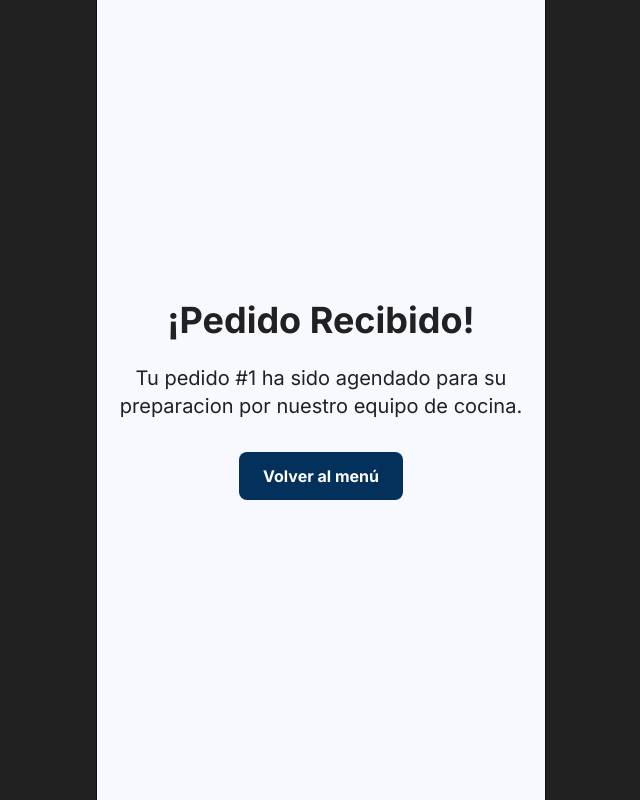
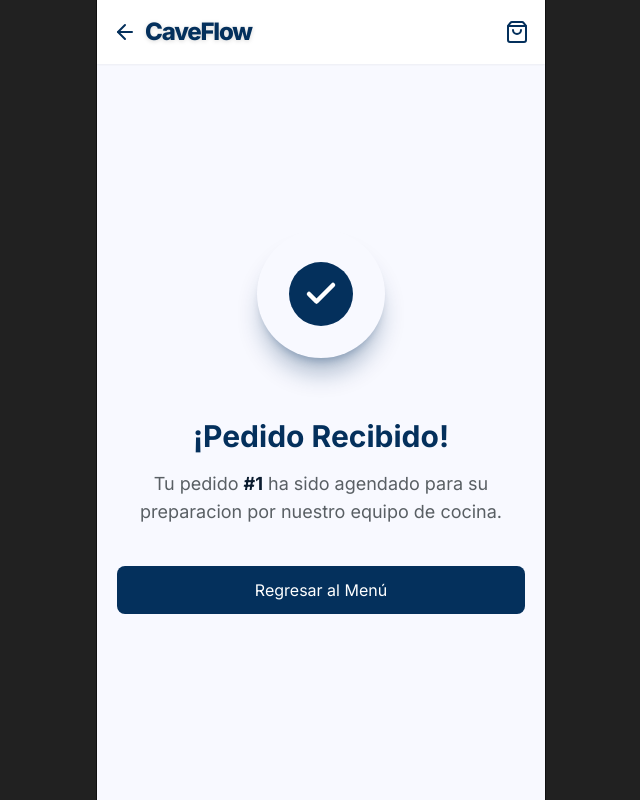
Before and after one commit to juanRCoder/ordering-system, a React (Vite) app in the folder frontend/: page /order-received/1 in a window 1280 px wide. Shown: the whole page, without its empty margins (319-959 px from the left). Built offline with nearby package versions, Linux system fonts and the light colour scheme.

Commit message:
style: add UI for received orders

```diff
--- a/frontend/src/pages/OrderReceived.tsx
+++ b/frontend/src/pages/OrderReceived.tsx
@@ -1,5 +1,8 @@
 import { Link, useParams } from 'react-router-dom';
 import { useCartStore } from '@/stores/cart.store';
+import { TopAppBar } from '@/components/TopAppBar';
+import { CartBadget } from '@/components/cart/CartBadget';
+import { Check } from 'lucide-react';
 
 function OrderReceived() {
   const { orderId } = useParams<{ orderId: string }>();
@@ -10,18 +13,31 @@ function OrderReceived() {
   };
 
   return (
-    <section className="bg-[#F8F9FF] min-h-screen flex flex-col items-center justify-center">
-      <div className="text-center">
-        <h1 className="text-4xl font-bold mb-6">¡Pedido Recibido!</h1>
-        <p className="text-xl mb-8">
-          Tu pedido #{orderId?.slice(0, 6) || 'ERROR'} ha sido agendado para su
-          preparacion por nuestro equipo de cocina.
-        </p>
-        <Link to="/menu" onClick={handleNewOrder}>
-          <button className="bg-primary text-white px-6 py-3 rounded-lg font-bold">
-            Volver al menú
-          </button>
-        </Link>
+    <section className="bg-[#F8F9FF] min-h-screen flex flex-col">
+      <TopAppBar leftArrowEnable leftPath="/menu" itemHeader={<CartBadget />} />
+      <div className="flex flex-col justify-center items-center flex-1 gap-10">
+        <div className="relative flex items-center justify-center">
+          <div className="relative flex items-center justify-center rounded-full shadow-xl/30 shadow-primary w-32 h-32">
+            <div className="flex items-center justify-center rounded-full bg-primary h-16 w-16">
+              <Check color="white" size={36} strokeWidth={3} />
+            </div>
+          </div>
+        </div>
+        <div className="text-center w-full p-5 flex flex-col gap-4">
+          <h1 className="text-3xl font-bold text-primary">¡Pedido Recibido!</h1>
+          <p className="text-lg text-[#595F64]">
+            Tu pedido{' '}
+            <span className="text-[#0B1C30] font-bold">
+              #{orderId?.slice(0, 6) || 'ERROR'}
+            </span>{' '}
+            ha sido agendado para su preparacion por nuestro equipo de cocina.
+          </p>
+          <Link to="/menu" onClick={handleNewOrder}>
+            <button className="bg-primary text-white px-6 py-3 rounded-lg w-full mt-6 cursor-pointer">
+              Regresar al Menú
+            </button>
+          </Link>
+        </div>
       </div>
     </section>
   );
```
